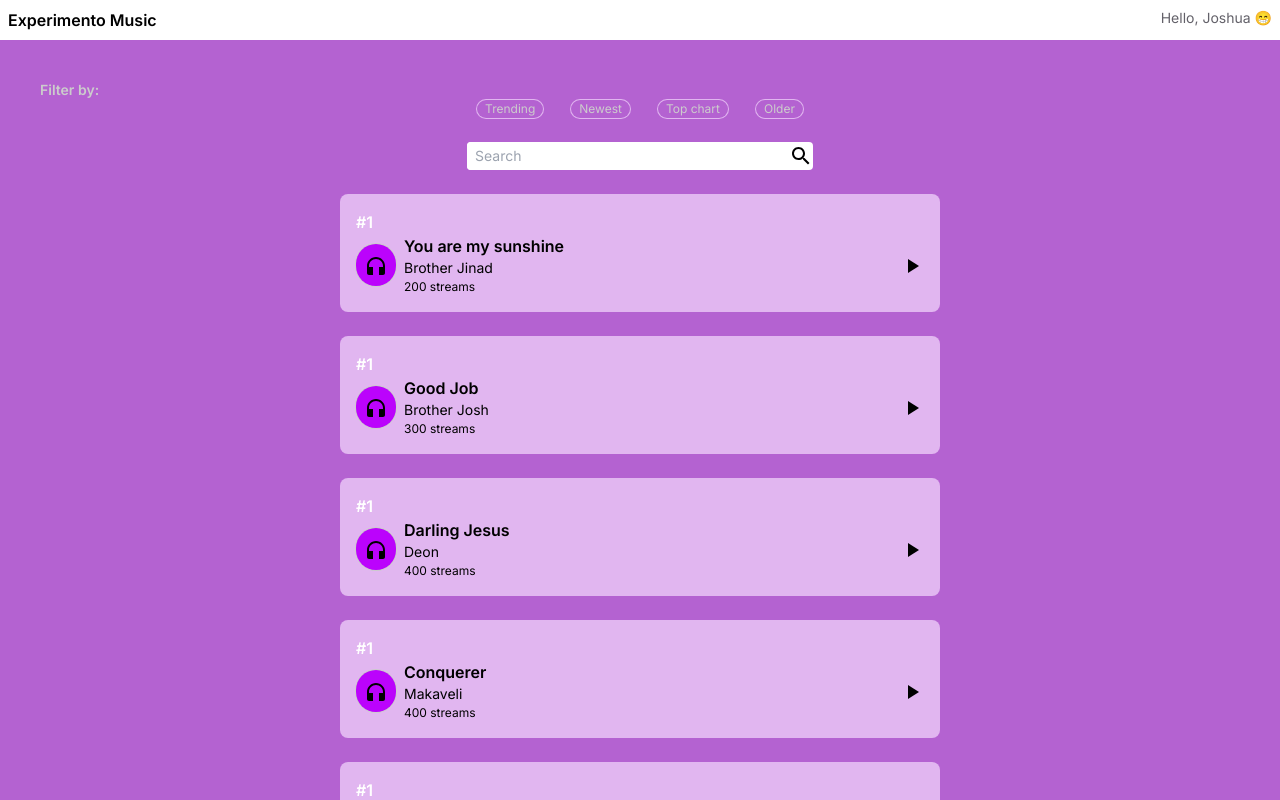
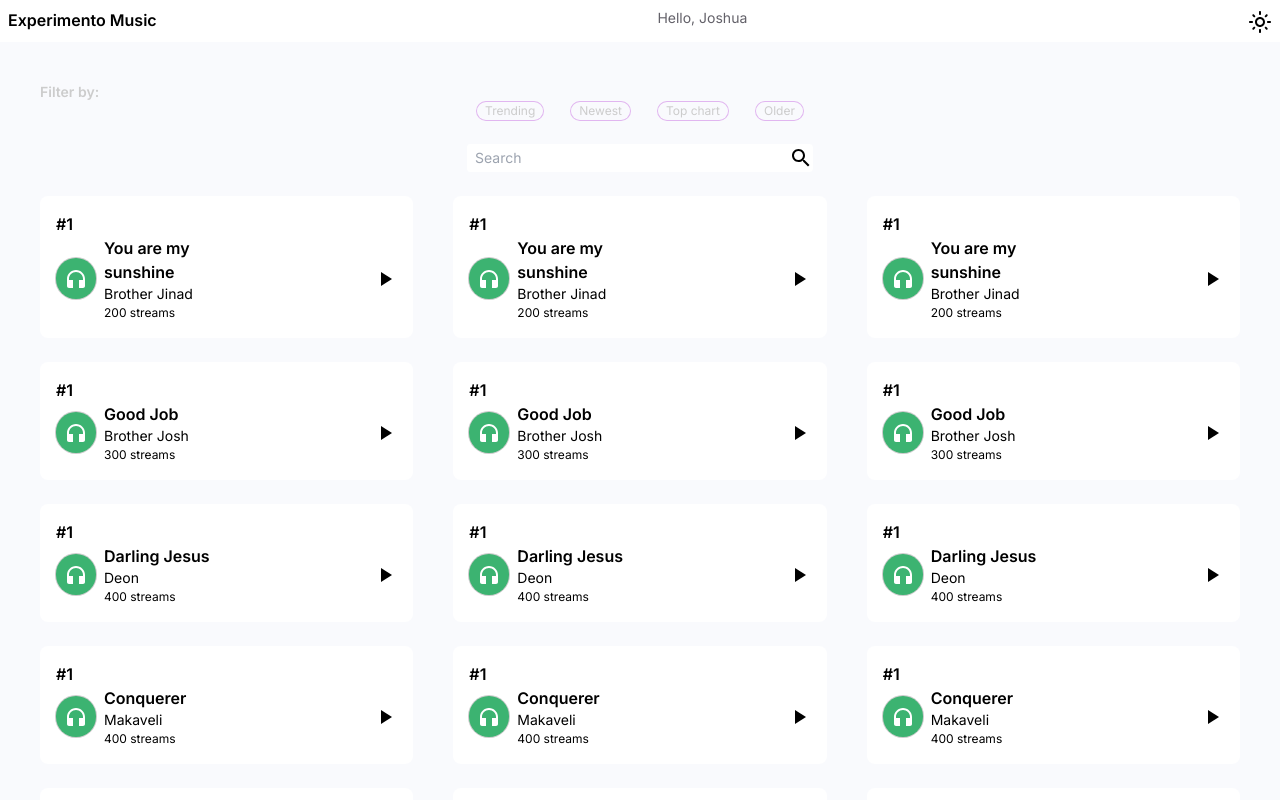
Before and after one commit to GideonTwum/Music, a Next.js app: page / in a window 1280 px wide. Shown: the top 800 px of the page. Built offline with nearby package versions, Linux system fonts and the light colour scheme.

Commit message:
made an edit on the styling and structure

```diff
--- a/app/components/Firstpage.jsx
+++ b/app/components/Firstpage.jsx
@@ -76,17 +76,16 @@ const Firstpage = () => {
                         <input placeholder='Search' className='border-none outline-none p-1 rounded text-sm px-2  ' type="text" />
                         <SearchIcon />
                     </div>
-
+    <div className='flex items-center gap-10 justify-around'>
+        <div>
         {
         music.map((song)=> (
-
-
-            <div className='flex flex-col m-auto bg-[#e1b6f0] hover:shadow-xl p-4 rounded-lg w-[50%] mt-6 '>
-            <p className='font-semibold text-white'>#1</p>
+            <div className='flex flex-col m-auto bg-white hover:shadow-xl p-4 w-full rounded-lg w-[50%] mt-6'>
+                    <p className='font-semibold text-black'>#1</p>
                         <div className='flex items-center justify-between gap-36'>
                             <div className='flex gap-2 items-center'>
-                     <div className='ring-1 ring-[#ccc] p-2 rounded-full bg-[#bb03fc]'>
-                        <HeadphonesIcon />
+                                    <div className='ring-1 ring-[#ccc] p-2 rounded-full bg-[mediumseagreen]'>
+                                        <HeadphonesIcon className='text-white' />
                                     </div>
                                         <div className='flex flex-col '>
                                                 <p className='font-semibold flex'>  {song.name}</p>
@@ -102,6 +101,58 @@ const Firstpage = () => {
         ))
     }
         </div>
+    <div>
+    {
+        music.map((song)=> (
+            <div className='flex flex-col m-auto bg-white hover:shadow-xl w-full  p-4 rounded-lg w-[50%] mt-6'>
+                    <p className='font-semibold text-black'>#1</p>
+                        <div className='flex items-center justify-between gap-36'>
+                            <div className='flex gap-2 items-center'>
+                                    <div className='ring-1 ring-[#ccc] p-2 rounded-full bg-[mediumseagreen]'>
+                                        <HeadphonesIcon className='text-white' />
+                                    </div>
+                                        <div className='flex flex-col '>
+                                                <p className='font-semibold flex'>  {song.name}</p>
+                                                <p className='text-sm flex'>  {song.artist}</p>
+                                                <p className='text-[12px] flex items-center gap-1'>{song.streams} streams</p>
+                                        </div>
+                            </div>
+                                        <div>
+                                        <PlayArrowIcon />
+                                        </div>
+                        </div>
+            </div>
+        ))
+    }
+    </div>
+    <div>
+    {
+        music.map((song)=> (
+            <div className='flex flex-col m-auto bg-white hover:shadow-xl w-full p-4 rounded-lg w-[50%] mt-6'>
+                    <p className='font-semibold text-black'>#1</p>
+                        <div className='flex items-center justify-between gap-36'>
+                            <div className='flex gap-2 items-center'>
+                                    <div className='ring-1 ring-[#ccc] p-2 rounded-full bg-[mediumseagreen]'>
+                                        <HeadphonesIcon className='text-white' />
+                                    </div>
+                                        <div className='flex flex-col '>
+                                                <p className='font-semibold flex'>  {song.name}</p>
+                                                <p className='text-sm flex'>  {song.artist}</p>
+                                                <p className='text-[12px] flex items-center gap-1'>{song.streams} streams</p>
+                                        </div>
+                            </div>
+                                        <div>
+                                        <PlayArrowIcon />
+                                        </div>
+                        </div>
+            </div>
+        ))
+    }
+    </div>
+
+    </div>
+
+        </div>
     </div>
   )
 }
--- /dev/null
+++ b/app/components/Footer.jsx
@@ -0,0 +1,13 @@
+import React from 'react'
+
+const Footer = () => {
+  return (
+    <div>
+        <footer>
+                <p>copyright</p>
+        </footer>
+    </div>
+  )
+}
+
+export default Footer
--- a/app/components/Navbar.jsx
+++ b/app/components/Navbar.jsx
@@ -1,13 +1,29 @@
+'use client'
+
 import React from 'react'
+import NightlightOutlinedIcon from '@mui/icons-material/NightlightOutlined';
+import LightModeOutlinedIcon from '@mui/icons-material/LightModeOutlined';
+import { useState } from 'react';
+import { DarkModeOutlined } from '@mui/icons-material';
 
 const Navbar = () => {
+  const [isLightMode, setIsLightMode] = useState(true)
+
+  sessionStorage.setItem("light_theme", isLightMode)
+
   return (
-    <div>
+    <div className={isLightMode ? 'bg-[#F9FAFD]' : 'bg-[#3A3A3A]'}>
         <div className='flex justify-between bg-white p-2 w-full'>
             <h2 className='font-semibold'>Experimento Music</h2>
-            <p className='text-[#636169] text-sm '>Hello, Joshua 😁</p>
+            <p className='text-[#636169] text-sm hover:ring-1 rounded hover:ring-[#ccc]'> Hello, Joshua</p>
+            <div>
+              {
+                isLightMode ? <div onClick={() => setIsLightMode(false)}><LightModeOutlinedIcon /></div> : <div onClick={() => setIsLightMode(true)}><DarkModeOutlined /></div>
+              }
+            </div>
         </div>
     </div>
+
   )
 }
 
--- a/app/page.jsx
+++ b/app/page.jsx
@@ -1,14 +1,15 @@
 import Image from 'next/image'
 import Navbar from './components/Navbar'
 import Firstpage from './components/Firstpage'
+import Footer from './components/Footer'
 
 export default function Home() {
   return (
-    <main className="flex min-h-screen  bg-[#b462d1] flex-col ">
+    <main className="flex min-h-screen  bg-[#F9FAFD] flex-col ">
 
     <Navbar />
     <Firstpage />
-
+    <Footer />
     </main>
   )
 }
```
Lines whose indentation alone changed are shown as unchanged.
